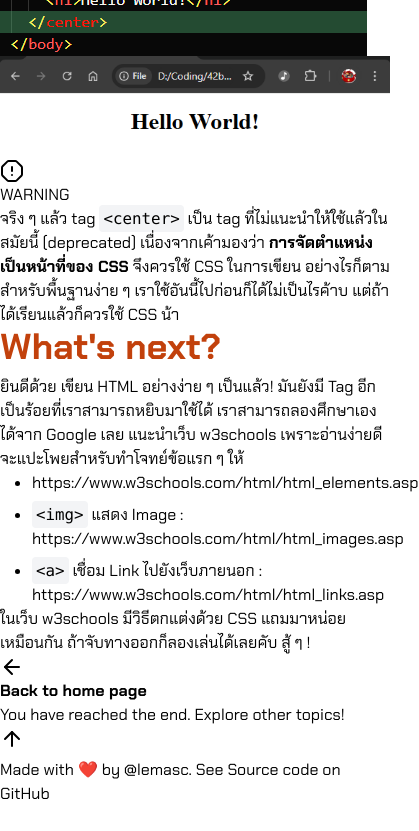
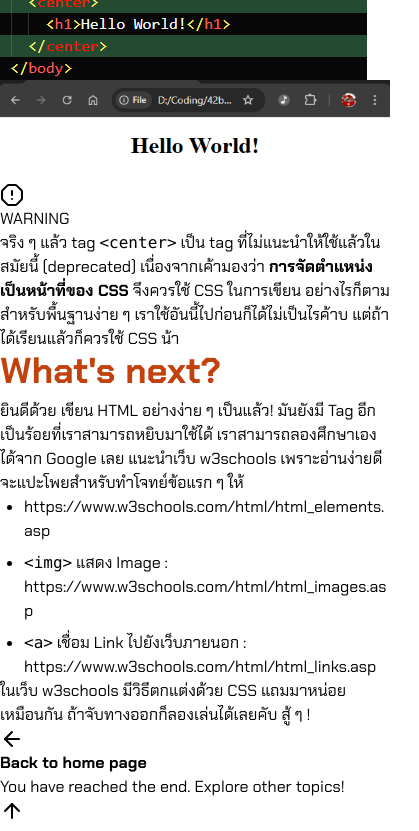
Before and after one commit to lemasc/web-workshop-walkthrough, a Next.js app: page /docs/02-html-basics/02-basic-html-tags in a window 390 px wide. Shown: the part 1156-1987 px from the top of the page, 419 px wide, since content can reach past the window. Before the commit the page ends 1962 px from the top, so only its background shows below. Built offline with nearby package versions, Linux system fonts and the light colour scheme.

Commit message:
update style and responsive

```diff
--- a/app/docs/(no-sidebar)/01-shell-introduction/page.mdx
+++ b/app/docs/(no-sidebar)/01-shell-introduction/page.mdx
@@ -188,6 +188,7 @@ cd ..
 *(แสดงตัวอย่างการรัน ใช้แค่ rm จะขึ้นเตือนและ folder ไม่ถูกลบ ต้องใช้ rm -rf folder จึงจะถูกลบ*
 
 > [!CAUTION]
+>
 > `rm -rf` จะลบ **ทุกไฟล์และโฟลเดอร์โดยไม่มีการเตือน** โปรดเช็คให้ดีก่อนลบ
 
 ส่วน Windows งอแง ไม่รู้จัก `-rf` ก็ใช้ `rm` ธรรมดานี่แหละ งง ๆ ดี
@@ -195,6 +196,7 @@ cd ..
 ![Pasted image 20241216185559.png](/screenshots/Pasted%20image%2020241216185559.png)
 
 > [!NOTE]
+>
 > สำหรับ Windows ถ้าใช้ `rm` ธรรมดาจะยังมีขึ้นเตือนบ้างแบบนี้
 
 เก่งมาก เข้าใจวิธีการทำงานของ files และ folders บน terminal อย่างง่าย ๆ แล้ว!
--- a/app/docs/(no-sidebar)/layout.tsx
+++ b/app/docs/(no-sidebar)/layout.tsx
@@ -13,7 +13,7 @@ export default function DocContentLayout({
       <div className="flex items-start">
         <Link
           href="/"
-          className="flex items-center px-6 py-3 bg-orange-400/10 hover:bg-orange-400/20 transition-colors border border-orange-400 rounded-lg text-orange-700 gap-2 text-sm"
+          className="flex items-center px-6 py-3 bg-orange-400/10 hover:bg-orange-400/20 transition-colors border border-orange-400 rounded-lg text-orange-700 gap-2 text-base"
         >
           <ArrowLeft className="inline-block w-5 h-5" />
           <span className="font-medium">Back to home page</span>
--- a/app/docs/(sidebar)/default-layout.tsx
+++ b/app/docs/(sidebar)/default-layout.tsx
@@ -19,18 +19,20 @@ export function createLayout({
   return function Layout({ children }: { children: React.ReactNode }) {
     return (
       <div className="flex flex-row">
-        <div className="flex flex-col gap-4">
+        <div className="flex flex-col gap-4 max-w-full">
           <div className="flex items-start text-base mb-2">
             <div className="bg-orange-400/10 p-4 rounded-lg border border-orange-600 space-y-1 w-full max-w-[500px]">
               <div className="text-orange-700 flex flex-col space-y-1">
-                <p>
-                  <i>
-                    You are on series: <b>{series.title}</b>
-                  </i>
-                  <Link href="/" className="ml-2 font-bold hover:underline">
+                <div className="flex flex-wrap gap-x-2">
+                  <p>
+                    <i>
+                      You are on series: <b>{series.title}</b>
+                    </i>
+                  </p>
+                  <Link href="/" className="font-bold hover:underline">
                     (Go back)
                   </Link>
-                </p>
+                </div>
                 <b className="text-lg">Chapters</b>
               </div>
               <ul className="list-disc list-inside">
--- a/app/globals.css
+++ b/app/globals.css
@@ -7,6 +7,7 @@ body {
 }
 
 @layer components {
+
   h1,
   h2,
   h3,
@@ -34,7 +35,7 @@ body {
 
   ul,
   ol {
-    @apply list-outside pl-8 space-y-2;
+    @apply list-outside pl-6 md:pl-8 space-y-2;
   }
 
   ul {
@@ -45,7 +46,14 @@ body {
     @apply list-decimal;
   }
 
-  code {
+  pre>code {
     @apply font-mono text-[0.99rem] bg-gray-100 p-1 rounded;
   }
+
+  a,
+  pre>code {
+    white-space: pre-wrap;
+    overflow-wrap: anywhere;
+    word-wrap: break-all;
+  }
 }
--- a/app/layout.tsx
+++ b/app/layout.tsx
@@ -34,15 +34,16 @@ export default function RootLayout({
           id="scroll"
           className="min-h-screen h-full bg-orange-400/10 overflow-auto"
         >
-          <div className="flex flex-col items-center justify-center p-20">
-            <div className="flex flex-col w-full max-w-7xl gap-4 text-lg bg-white/70 rounded-lg p-10">
+          <div className="flex flex-col items-center justify-center px-6 md:px-16 xl:px-20 pt-8 md:pt-16 xl:pt-20 pb-8">
+            <div className="flex flex-col w-full max-w-7xl gap-4 text-lg bg-white/70 rounded-lg p-8 py-10 md:p-10">
               {children}
             </div>
           </div>
-        </div>
-        <footer className="absolute bottom-4 left-0 w-full flex flex-col items-center justify-center">
-          <p>
+          <footer className="w-full flex flex-row flex-wrap items-center justify-center p-6 gap-x-2">
+            <span>
               Made with ❤️ by <span className="text-orange-700">@lemasc</span>.
+            </span>
+            <span>
               See{" "}
               <a
                 className="text-orange-700 font-medium"
@@ -52,8 +53,9 @@ export default function RootLayout({
               >
                 Source code on GitHub
               </a>
-          </p>
+            </span>
           </footer>
+        </div>
       </body>
     </html>
   );
--- a/app/page.tsx
+++ b/app/page.tsx
@@ -8,7 +8,7 @@ export default function HomePage() {
     <>
       <Home />
       <h2>Resources</h2>
-      <div className="grid grid-cols-3 gap-4">
+      <div className="grid sm:grid-cols-2 xl:grid-cols-3 gap-4">
         {units.map((unit) => (
           <Link
             href={`/docs/${unit.path}`}
--- a/mdx-components.tsx
+++ b/mdx-components.tsx
@@ -59,7 +59,7 @@ const BlockquoteWithBanner = (props: React.ComponentProps<"blockquote">) => {
       return (
         <blockquote className={`${cn} p-4 rounded-lg`}>
           <p className="font-bold pb-2">
-            <Icon className="inline-block w-6 h-6 mr-2" />
+            <Icon className="inline-block w-6 h-6 mr-2 -mt-1.5" />
             {banner}
           </p>
           {children.filter((_, i) => i !== firstTextIndex)}
@@ -99,7 +99,8 @@ export function useMDXComponents(components: MDXComponents): MDXComponents {
     },
     blockquote: BlockquoteWithBanner,
     img: (props: React.ComponentProps<"img">) => {
-      return <img className="py-2 max-w-[800px]" {...props} />;
+      // eslint-disable-next-line @next/next/no-img-element, jsx-a11y/alt-text
+      return <img className="py-2 w-full h-auto max-w-[800px]" {...props} />;
     },
   };
 }
```
Lines whose indentation alone changed are shown as unchanged.
